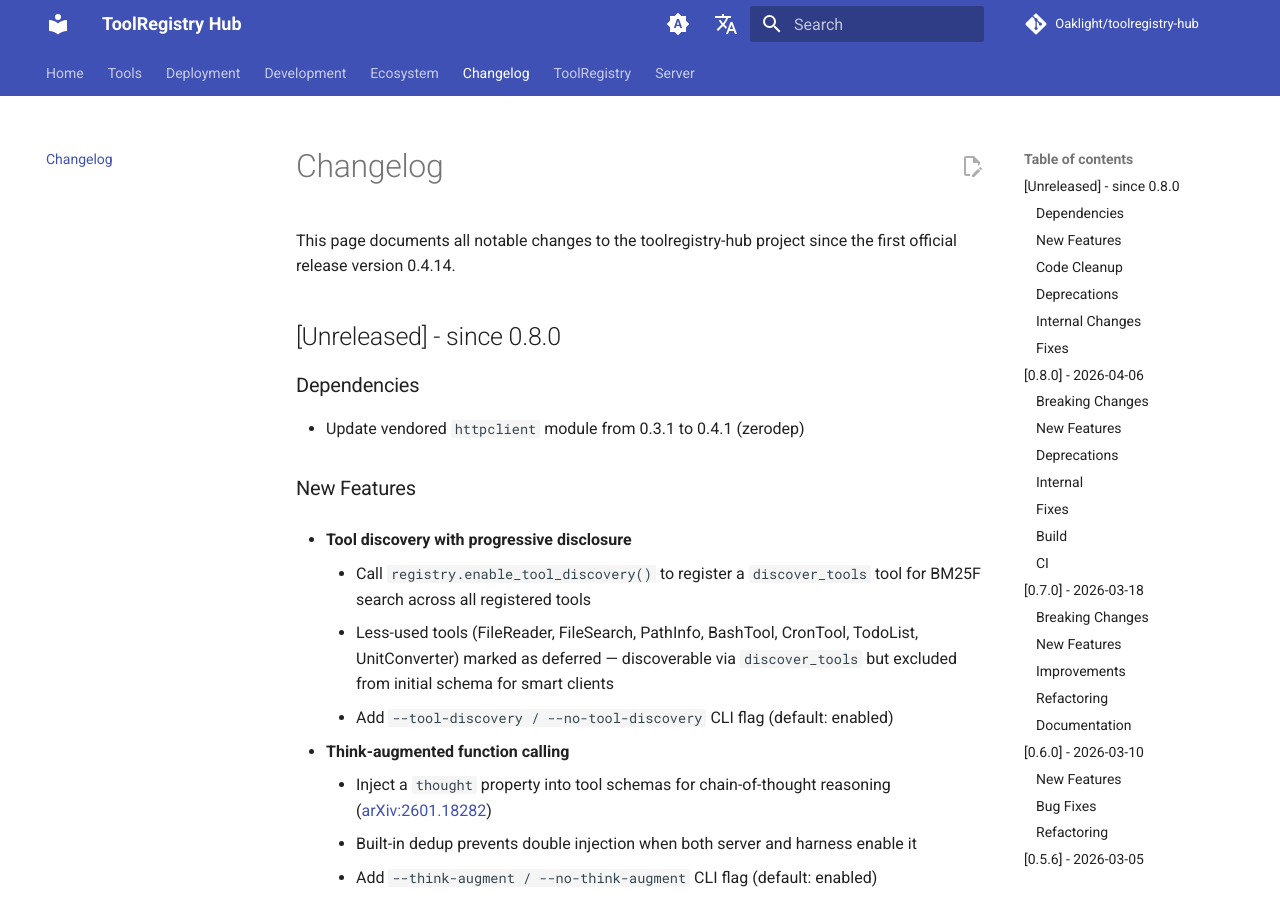
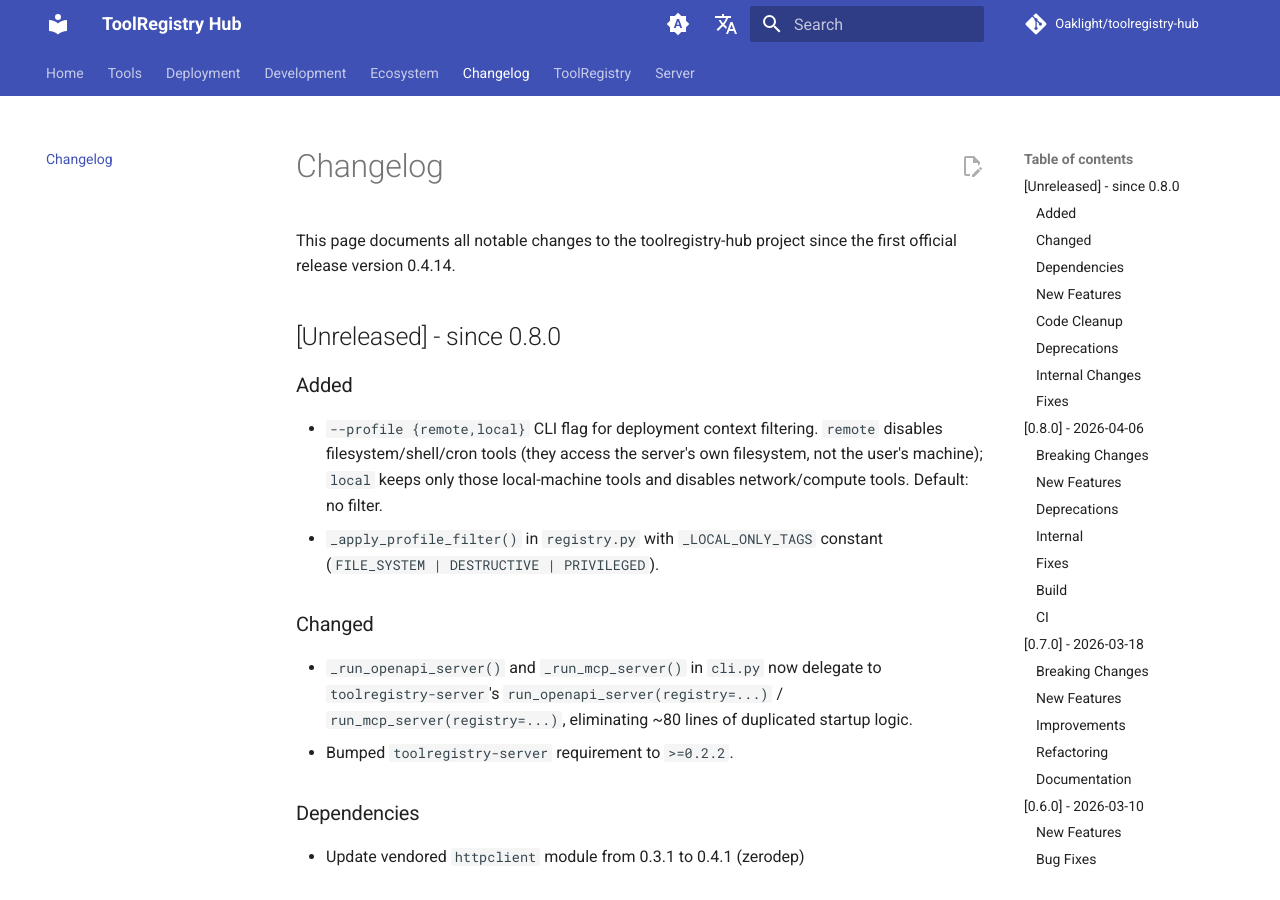
Before and after one commit to Oaklight/toolregistry-hub, an MkDocs documentation site: the page built from docs/changelog.md, in a window 1280 px wide and 900 px high. Built offline with MkDocs 1.6.1 and Material for MkDocs 9.7.7, drawn with Linux system fonts in a browser that asks for light colours; comment, search, counter and statistics services are not loaded.

Commit message:
docs: add --profile flag and cli delegation changelog entries

```diff
--- a/docs/changelog.md
+++ b/docs/changelog.md
@@ -11,6 +11,14 @@ author: Oaklight
 This page documents all notable changes to the toolregistry-hub project since the first official release version 0.4.14.
 
 ## [Unreleased] - since 0.8.0
+
+### Added
+- `--profile {remote,local}` CLI flag for deployment context filtering. `remote` disables filesystem/shell/cron tools (they access the server's own filesystem, not the user's machine); `local` keeps only those local-machine tools and disables network/compute tools. Default: no filter.
+- `_apply_profile_filter()` in `registry.py` with `_LOCAL_ONLY_TAGS` constant (`FILE_SYSTEM | DESTRUCTIVE | PRIVILEGED`).
+
+### Changed
+- `_run_openapi_server()` and `_run_mcp_server()` in `cli.py` now delegate to `toolregistry-server`'s `run_openapi_server(registry=...)` / `run_mcp_server(registry=...)`, eliminating ~80 lines of duplicated startup logic.
+- Bumped `toolregistry-server` requirement to `>=0.2.2`.
 
 ### Dependencies
 
```
